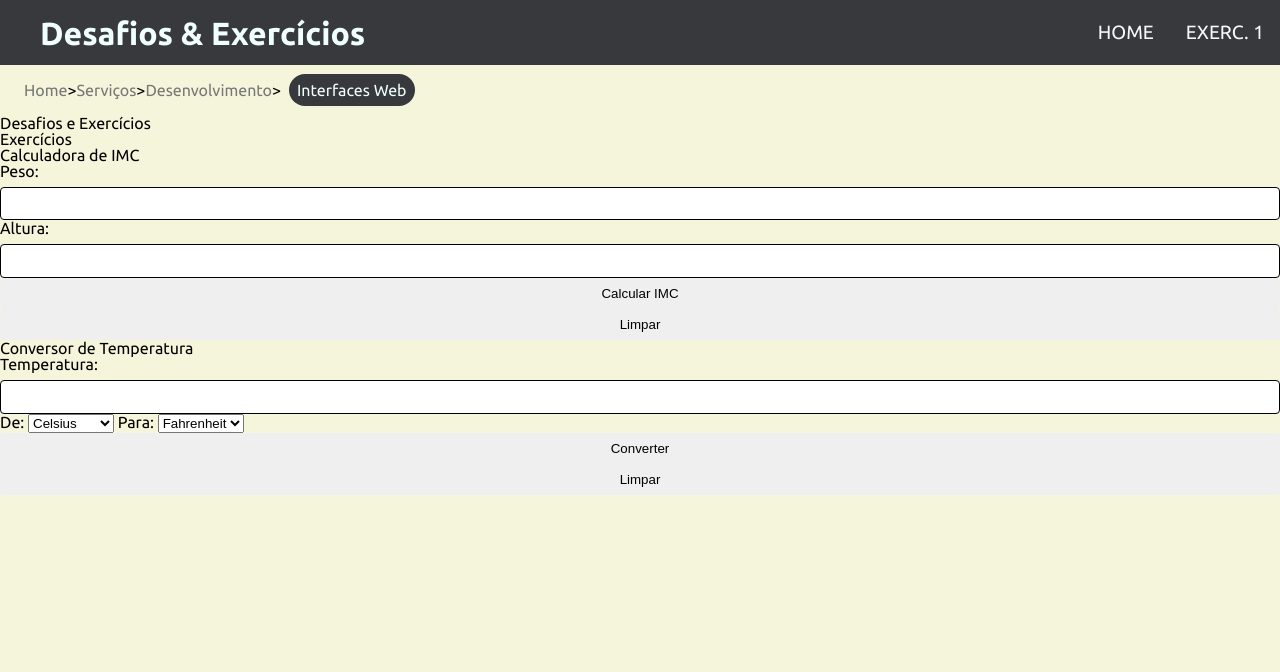
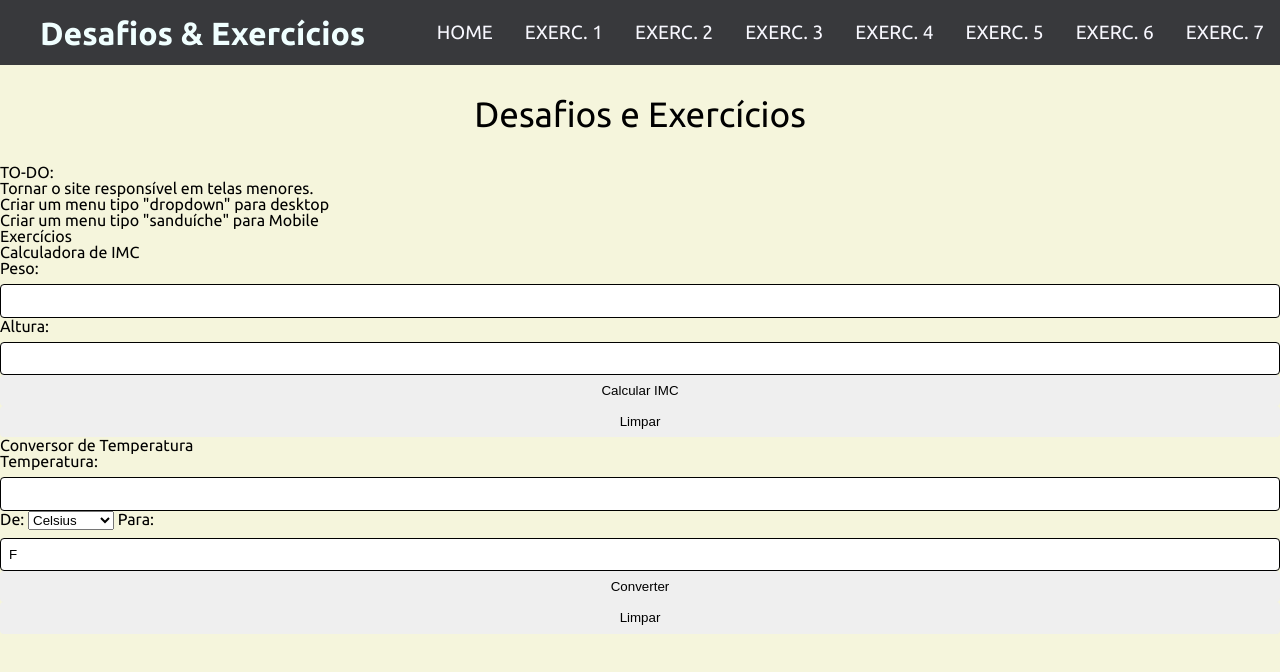
Before and after one commit to JoaoRoccella/logica-programacao-js-t8, a plain HTML site: page index.html in a window 1280 px wide. Drawn offline with Linux system fonts and the light colour scheme.

Commit message:
chore: preparando próximas tarefas

```diff
--- a/index.html
+++ b/index.html
@@ -7,36 +7,19 @@
     <link rel="stylesheet" href="/css/reset.css">
     <link rel="stylesheet" href="/css/style.css">
     <link rel="stylesheet" href="/css/navbar.css">
+    <link rel="stylesheet" href="/css/responsividade.css">
+    <script src="/js/estilos.js"></script>
 </head>
 <body>
-    <header>
-        <div class="logo-menu">
 
-            <div class="logo">
-                <span>Desafios & Exercícios</span>
-            </div>
+    <h1 class="titulo-pagina">Desafios e Exercícios</h1>
 
-            <nav class="menu-navegacao">
-                <ul>
-                    <li><a href="/index.html">Home</a></li>
-                    <li><a href="/exercicios/exercicio1.html">Exerc. 1</a></li>
-                </ul>
-            </nav>
-        </div>
-
-        <div class="breadcrumbs">
-            <ul>
-                <li>
-                    <a href="#">Home</a>
-                </li>
-                <li><a href="#">Serviços</a></li>
-                <li><a href="#">Desenvolvimento</a></li>
-                <li><a href="#">Interfaces Web</a></li>
-            </ul>
-        </div>
-    </header>
-
-    <h1>Desafios e Exercícios</h1>
+    <p>TO-DO:</p>
+    <ul>
+        <li>Tornar o site responsível em telas menores.</li>
+        <li>Criar um menu tipo "dropdown" para desktop</li>
+        <li>Criar um menu tipo "sanduíche" para Mobile</li>
+    </ul>
 
     <h2>Exercícios</h2>
 
@@ -72,12 +55,19 @@
             <option value="K">Kelvin</option>
         </select>
 
-        <label for="escalaConvertida">Para:</label>
-        <select id="escalaConvertida">
+        <!-- <select id="escalaConvertida">
             <option value="C">Celsius</option>
             <option value="F" selected>Fahrenheit</option>
             <option value="K">Kelvin</option>
-        </select>
+        </select> -->
+
+        <label for="escalaConvertida">Para:</label>
+        <input list="escalas" id="escalaConvertida" value="F">
+        <datalist id="escalas">
+            <option value="C">Celsius</option>
+            <option value="F">Fahrenheit</option>
+            <option value="K">Kelvin</option>
+        </datalist>
 
         <button type="button" id="btConverteTemp">Converter</button>
         <button type="reset" id="btLimpaTemp">Limpar</button>
@@ -86,6 +76,7 @@
 
     <div id="resultadoTemp"></div>
 
+    <script src="/js/navbar.js"></script>
     <script src="desafio2.js"></script>
     <script src="desafio3.js"></script>
 
```
